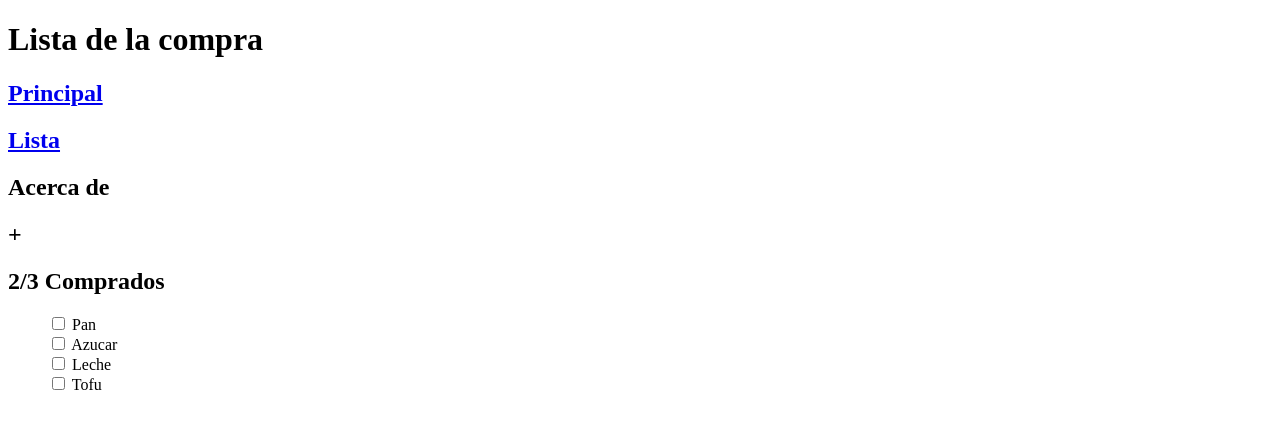
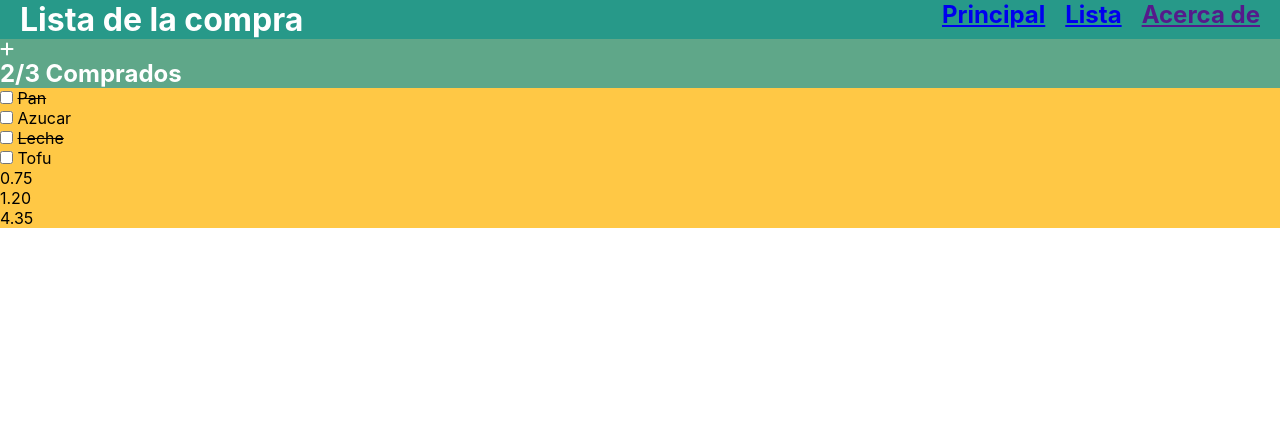
Before and after one commit to carlosdelblanco/202209-w1ch3-carlos-delblanco, a plain HTML site: page index.html in a window 1280 px wide. Drawn offline with Linux system fonts and the light colour scheme.

Commit message:
Add more features

```diff
--- a/index.html
+++ b/index.html
@@ -6,24 +6,30 @@
   <meta name="viewport" content="width=device-width, initial-scale=1.0">
   <title>Lista de articulos</title>
   <link rel="icon" href="/images/trolley.jpeg" type="image/x-icon">
+ <script src="https://kit.fontawesome.com/dc7bdc40cf.js" crossorigin="anonymous"> </script>
+ <link type="text/css" href="/styles/style.css" rel="stylesheet">
 </head>
 
 <body>
-  <header>
+  <header class="cabecera">
+
     <h1>Lista de la compra</h1>
-    <a href="index.html"><h2>Principal</h2></a>
+   <div class="menu-cabecera"> <a href="index.html"><h2>Principal</h2></a>
     <a href="form.html"><h2>Lista</h2></a>
-    <h2>Acerca de</h2>
+    <a href=""><h2>Acerca de</h2></a>
+  </div>
+
   </header>
-  <section>
-    <h2>+</h2>
+  <section class="segundacabecera">
+    <i class="fa-solid fa-plus"></i>
   <h2>2/3 Comprados</h2>
   </section>
-  <section>
+  <section class="lista">
+    <div>
     <ol>
       <div>
         <input type="checkbox" id="item1" name="item1" value="Pan">
-        <label for="item1">Pan</label>
+        <label for="item1" style="text-decoration: line-through;">Pan</label>
       </div>
       <div>
         <input type="checkbox" id="item2" name="item2" value="Azucar">
@@ -31,13 +37,23 @@
       </div>
       <div>
         <input type="checkbox" id="item3" name="item3" value="Leche">
-        <label for="item1">Leche</label>
+        <label for="item1" style="text-decoration: line-through;">Leche</label>
       </div>
       <div>
         <input type="checkbox" id="item4" name="item4" value="Tofu">
         <label for="item1">Tofu</label>
       </div>
     </ol>
+  </div>
+<div>
+    <ol>
+      <div>0.75</div>
+      <div></div>
+      <div>1.20</div>
+      <div>4.35</div>
+    </ol>
+</div>
+
   </section>
 </body>
 </html>
--- a/styles/style.css
+++ b/styles/style.css
@@ -1,6 +1,43 @@
-h1,h2,h3,h4,h5,h6, body, p {
+*{
+  box-sizing: border-box;
+  margin: 0;
+  padding: 0;
+}
+
+html {
   font-family: -apple-system, BlinkMacSystemFont,
       "Segoe UI", "Roboto", "Oxygen",
       "Ubuntu", "Cantarell", "Fira Sans",
       "Droid Sans", "Helvetica Neue", sans-serif;
   }
+
+.cabecera {
+  display:flex;
+  background-color: #279989;
+  color:white;
+  justify-content: space-between;
+  padding: 0 20px;
+}
+
+.menu-cabecera{
+  display:flex;
+}
+
+.menu-cabecera a{
+  margin-left: 20px;
+}
+
+.segundacabecera{
+  background-color: #5FA789;
+  color: white;
+}
+
+.articulo {
+  background-color: #ffc845;
+}
+
+.lista {
+  background-color: #ffc845;
+  margin: 0;
+  padding: 0;
+}
```
Also changed, not shown: form.html (+10 -9 lines).
